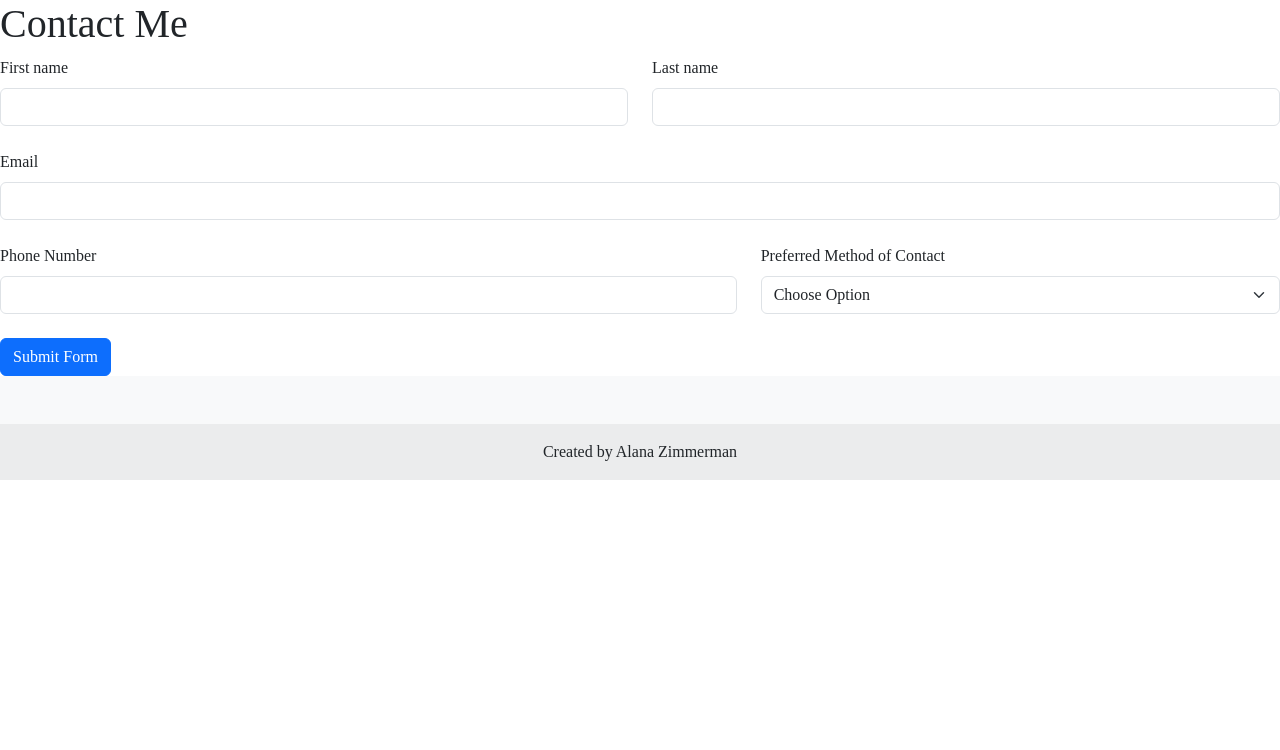
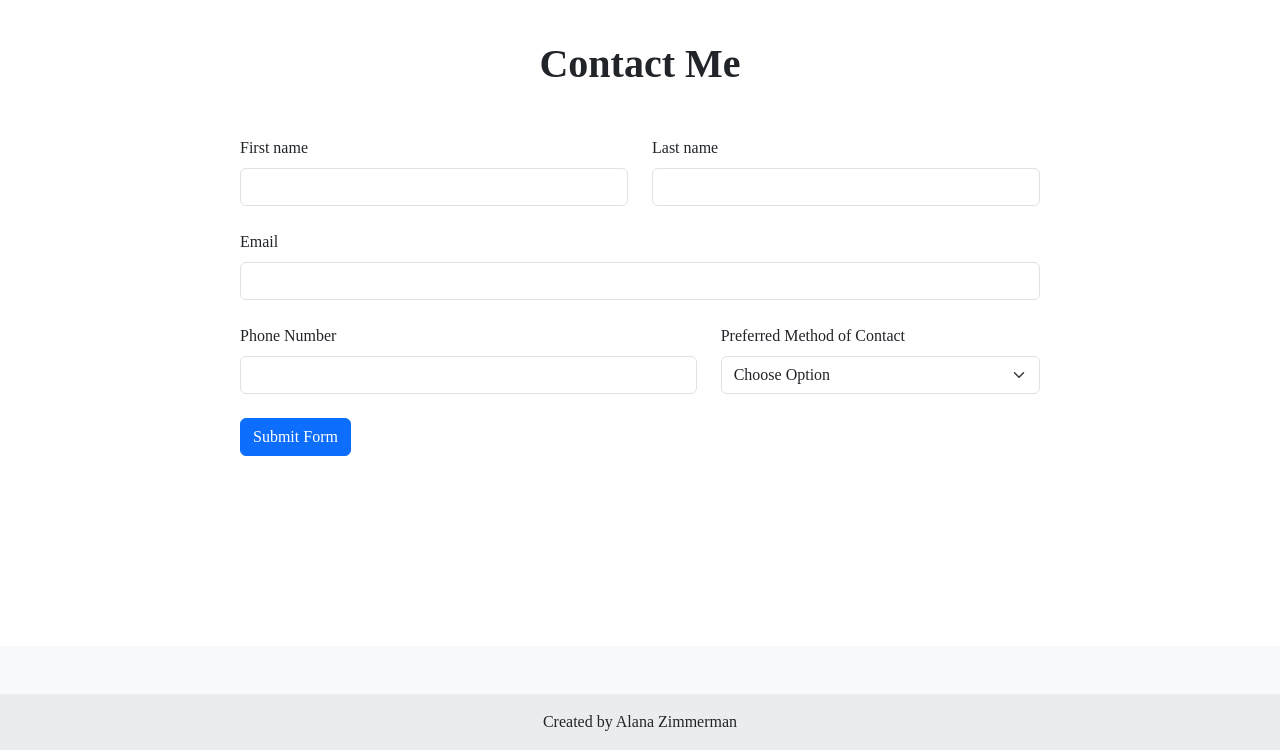
Before and after one commit to azimmer2002/helloWorld, a Flask app: page /contact in a window 1280 px wide. Shown: the part 50-800 px from the top of the page. Run offline with Flask 3, Linux system fonts and the light colour scheme.

Commit message:
Made changes to the css files to include formatting for the h1, the form, and the footer to have a fixed position on the bottom of the page

```diff
--- a/static/CSS/style.css
+++ b/static/css/style.css
@@ -12,7 +12,7 @@ li {
     color: #383838;
 }
 /* Make all the h2 headers center aligned and bold */
-h2 {
+h1, h2 {
     text-align: center;
     font-weight: bold;
 }
@@ -45,3 +45,20 @@ a.logo {
     width: 272px;
     height: 72px;
 }
+
+form {
+    margin-left: 15em;
+    margin-right: 15em;
+    margin-top: 3em;
+}
+h1 {
+    padding-top: 1em;
+}
+div.center {
+    text-align: center
+}
+footer {
+    position: fixed;
+    bottom: 0;
+    width: 100%;
+}
```
